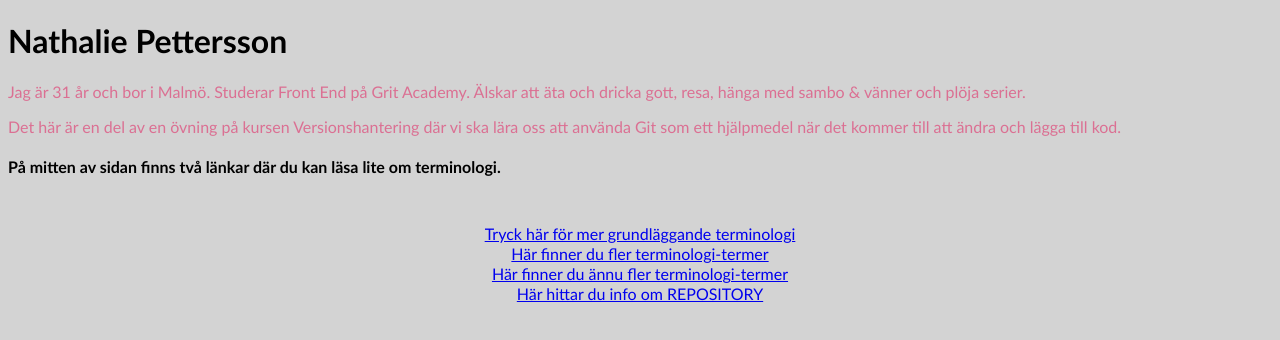
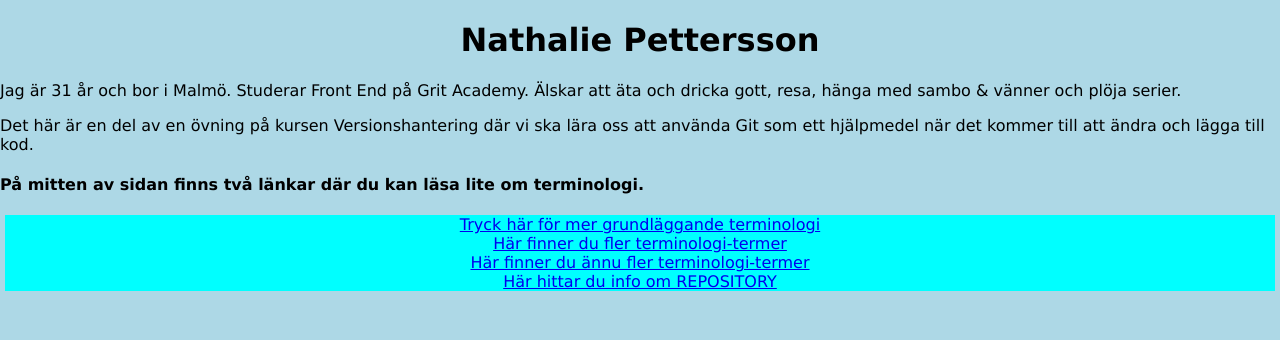
Before and after one commit to Takikato09/Hemsida-versionshantering, a plain HTML site: page index.html in a window 1280 px wide. Drawn offline with Linux system fonts and the light colour scheme.

Commit message:
add new css style

```diff
--- a/css/main.css
+++ b/css/main.css
@@ -1,21 +1,15 @@
 body {
-    background-color: lightgray;
+    background-color: lightblue;
+    font-family: Verdana, Geneva, Tahoma, sans-serif;
+    margin: 0;
 }
 
-h1, h3, h4, a, p {
-    font-family: 'Trebuchet MS', 'Lucida Sans Unicode', 'Lucida Grande', 'Lucida Sans', Arial, sans-serif;
+.text-center {
+    text-align: center;
 }
 
-h3 {
-    text-transform: uppercase;
-    color: yellow;
+.flex-wrap {
+    margin: 5px;
+    text-align: center;
+    background-color: aqua;
 }
-
-p {
-    color:palevioletred;
-}
-
-nav {
-    margin: 3rem;
-    text-align: center;
-}
--- a/index.html
+++ b/index.html
@@ -8,7 +8,8 @@
     <title>Document</title>
 </head>
 <body>
-    <h1>Nathalie Pettersson</h1>
+    <h1 class="text-center">
+        Nathalie Pettersson</h1>
 
     <p>Jag är 31 år och bor i Malmö. Studerar Front End på Grit Academy. Älskar att äta och dricka gott, resa, hänga med sambo & vänner och plöja serier.</p>
 
@@ -16,7 +17,7 @@
 
     <h4>På mitten av sidan finns två länkar där du kan läsa lite om terminologi.</h4>
 
-    <nav>
+    <nav class="flex-wrap">
         <a href="term.html">Tryck här för mer grundläggande terminologi</a>
         <br>
         <a href="term1.html">Här finner du fler terminologi-termer</a>
@@ -26,6 +27,5 @@
         <a href="rep.html">Här hittar du info om REPOSITORY</a>
     </nav>
 
-
 </body>
 </html>
```
Lines whose indentation alone changed are shown as unchanged.
